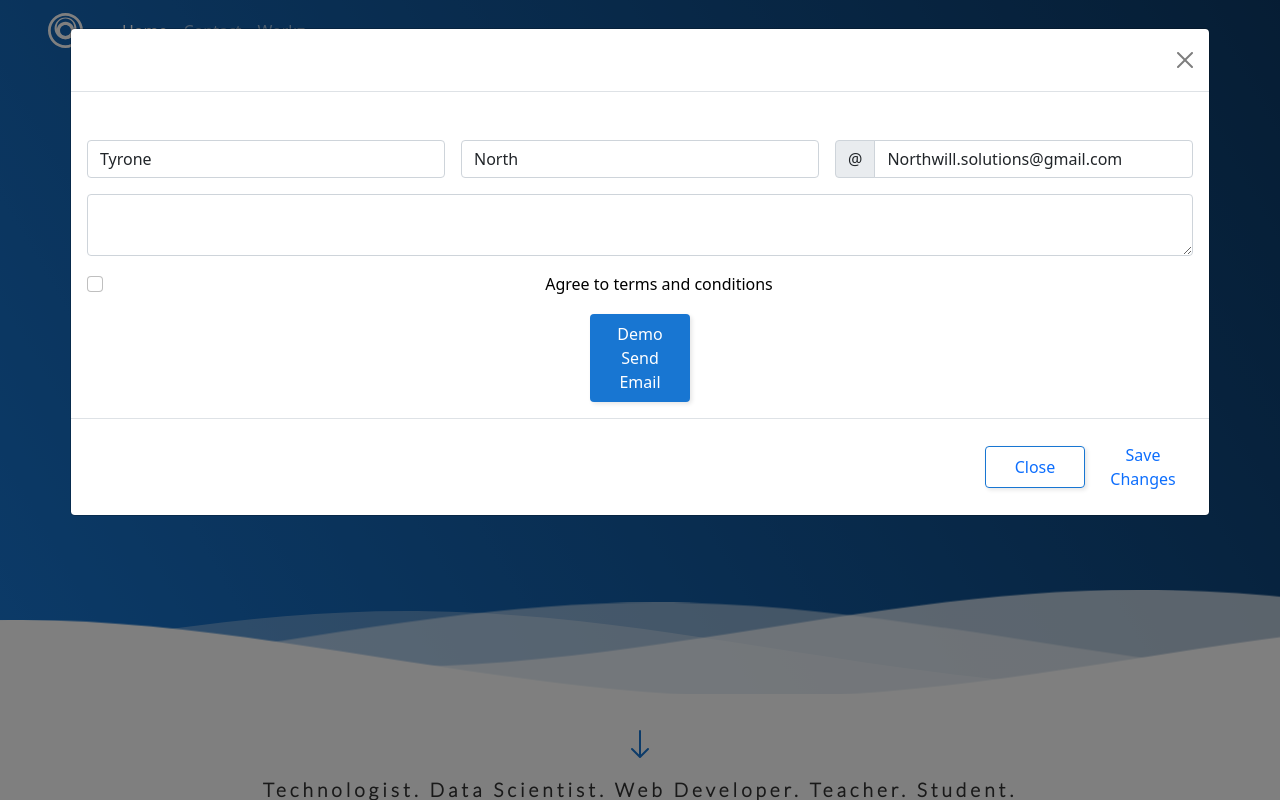
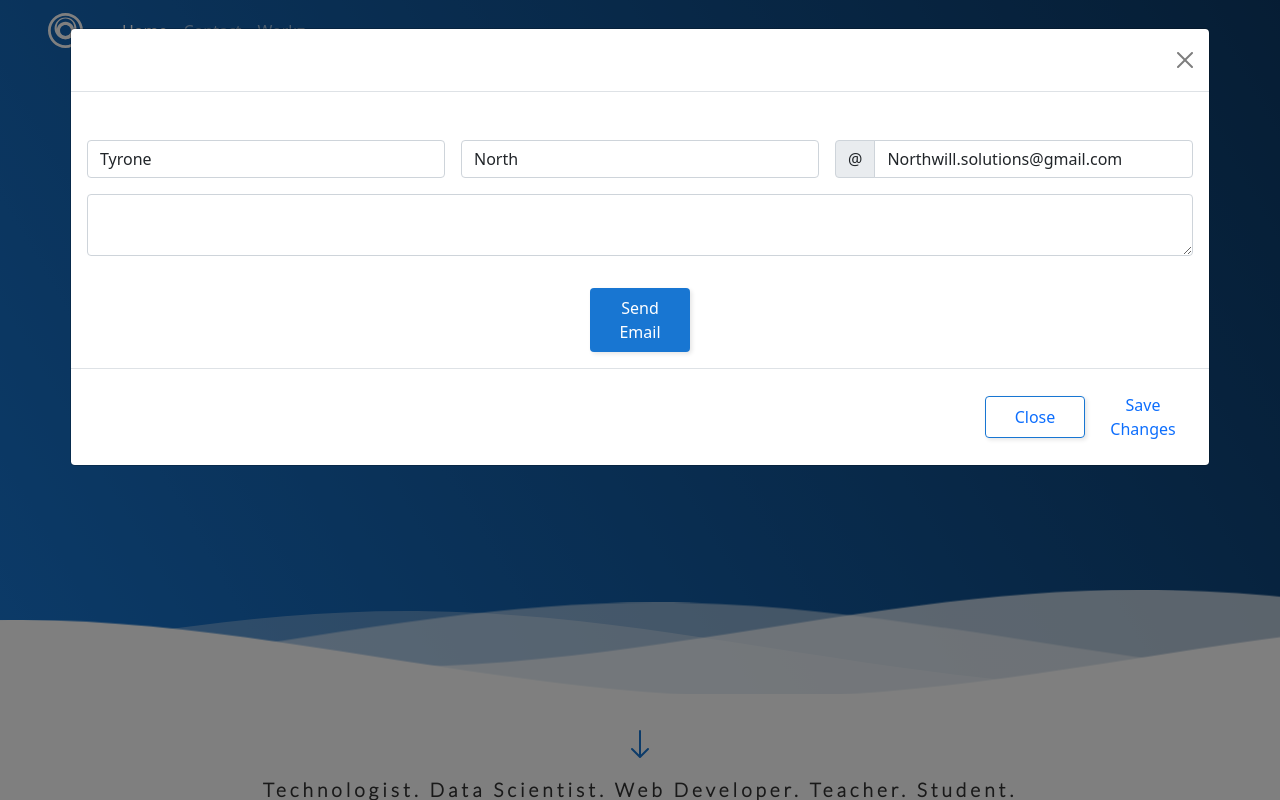
Before and after one commit to TyroneNorth/proj-portfolio, a Vue app: page / in a window 1280 px wide. Both pictures are taken after a click on the link "Contact". Shown: the top 800 px of the page. Built offline with nearby package versions, Linux system fonts and the light colour scheme.

Commit message:
Update ContactForm.vue
Added binding to email body composition.

```diff
--- a/src/components/ContactForm.vue
+++ b/src/components/ContactForm.vue
@@ -1,10 +1,14 @@
 <script setup lang="ts">
-import Button from './Button.vue';
+import { ref } from 'vue';
 
-// Setup Pinia Store
+const text = ref('');
+
+function onInput(e: any) {
+  text.value = e.target.value;
+}
 
 
-// Example starter JavaScript for disabling form submissions if there are invalid fields
+//JavaScript for disabling form submissions if there are invalid fields
 (function () {
   'use strict'
 
@@ -49,21 +53,16 @@ const label = 'Submit';
   </div>
   <div >
   <div class="col">
-    <textarea class="form-control" aria-label="With textarea"></textarea>
+    <textarea class="form-control" :value="text" @input="onInput" aria-label="With textarea"></textarea>
   </div>
 
   </div>
 
   <div class="col-12">
-    <div class="form-check">
-      <input class="form-check-input" type="checkbox" value="" id="invalidCheck2" required>d
-      <label class="form-check-label text-black" for="invalidCheck2">
-        Agree to terms and conditions
-      </label>
-    </div>
+
   </div>
   <div class="col-12">
-    <a href="mailto:northwill.solutions@gmail.com" label='Send Email' class="std-btn" type="Submit">Demo Send Email</a>
+    <a href="mailto:northwill.solutions@gmail.com" label='Send Email' class="std-btn" type="Submit" body="{{text}}">Send Email</a>
 
   </div>
 </form>
```
